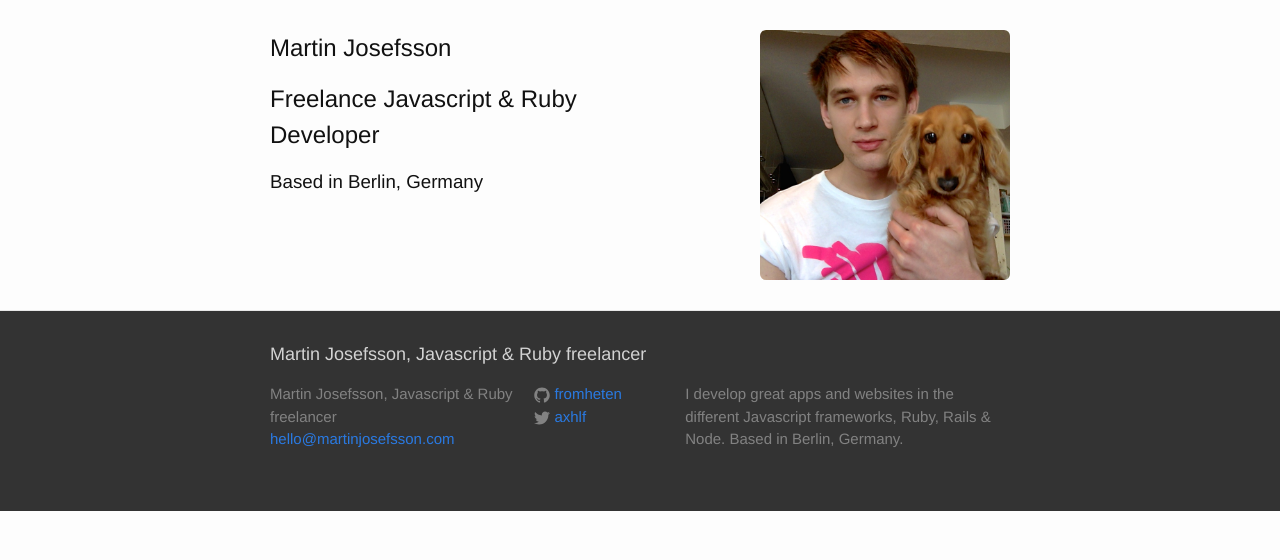
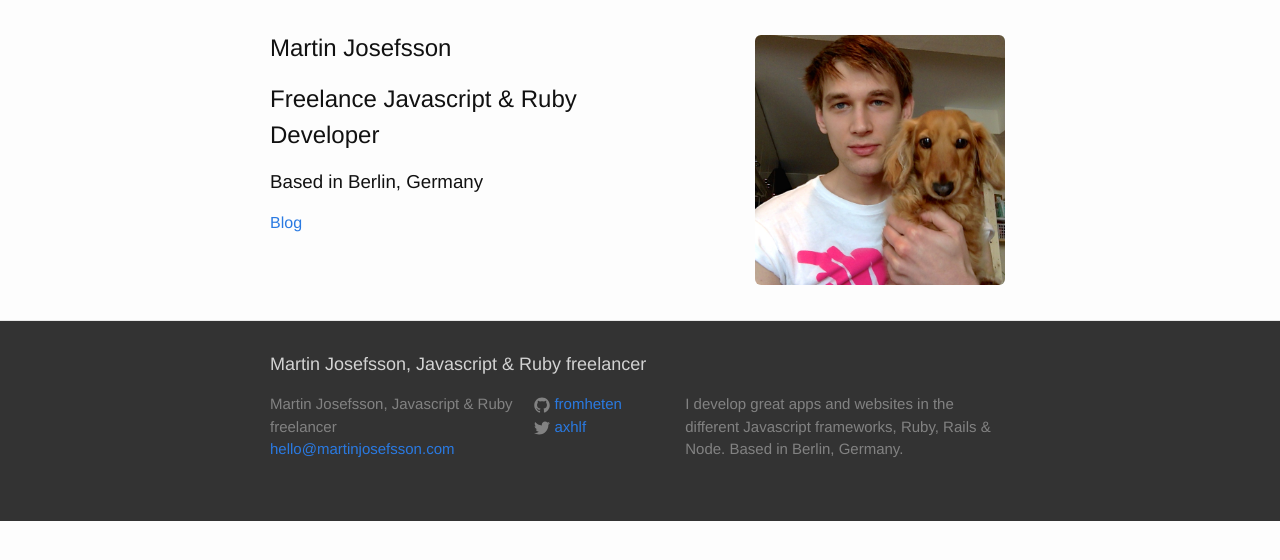
Before and after one commit to fromheten/fromheten.github.io, a Jekyll site: the page built from index.html, in a window 1280 px wide. Shown: the top 560 px of the page. Built offline with Jekyll 4.4.1, drawn with Linux system fonts in a browser that asks for light colours.

Commit message:
Make a nice front page

```diff
--- a/_layouts/frontpage.html
+++ b/_layouts/frontpage.html
@@ -4,8 +4,6 @@
   {% include head.html %}
 
   <body>
-
-    <!-- {% include header.html %} -->
 
     <div class="page-content">
       <div class="wrapper">
--- a/_sass/_base.scss
+++ b/_sass/_base.scss
@@ -3,6 +3,7 @@ section.presentation {
 }
 img.profile-picture {
   float: right;
+  margin: 5px;
   width: 250px;
   border-radius: 6px;
 }
--- a/index.html
+++ b/index.html
@@ -7,4 +7,5 @@ layout: frontpage
   <h1>Martin Josefsson</h1>
   <h2>Freelance Javascript & Ruby Developer</h2>
   <h3>Based in Berlin, Germany</h3>
+  <p><a href="/blog.html">Blog</a>
 </section>
```
